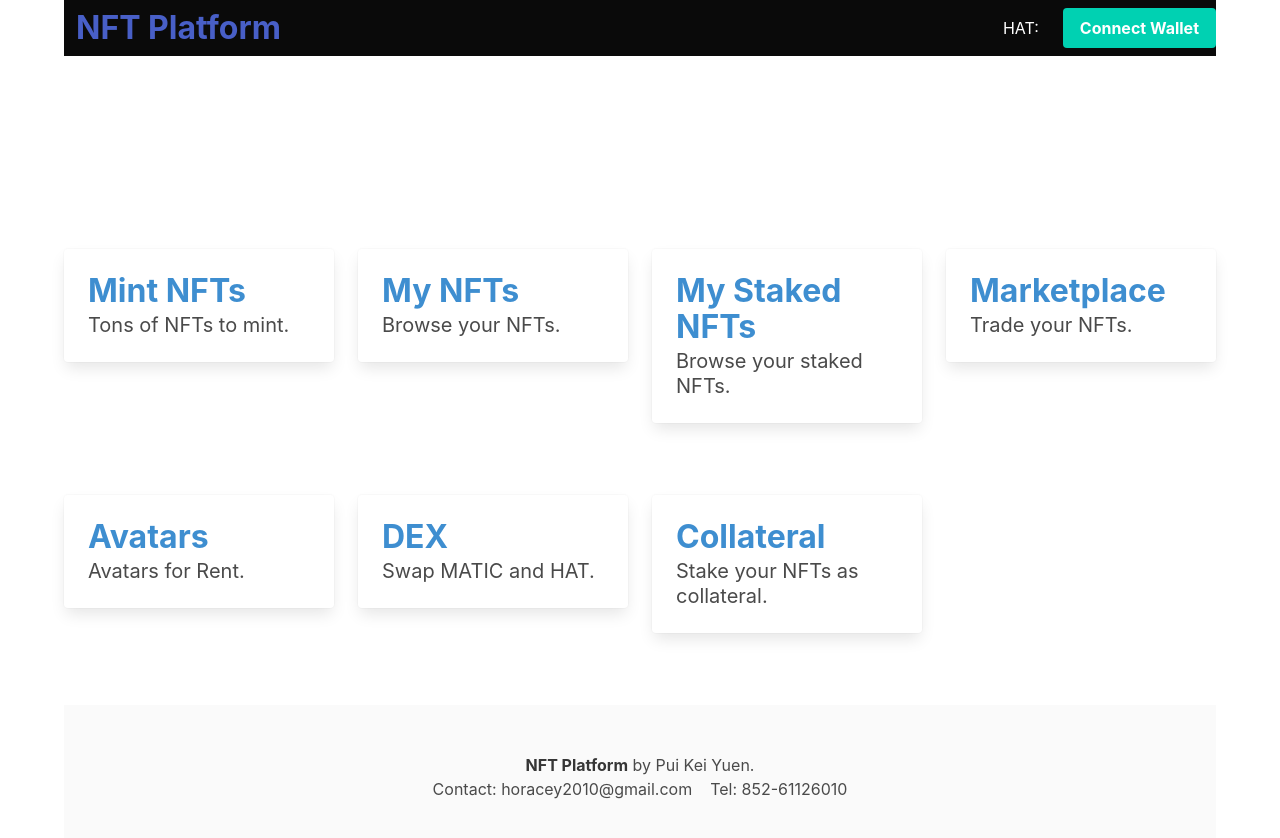
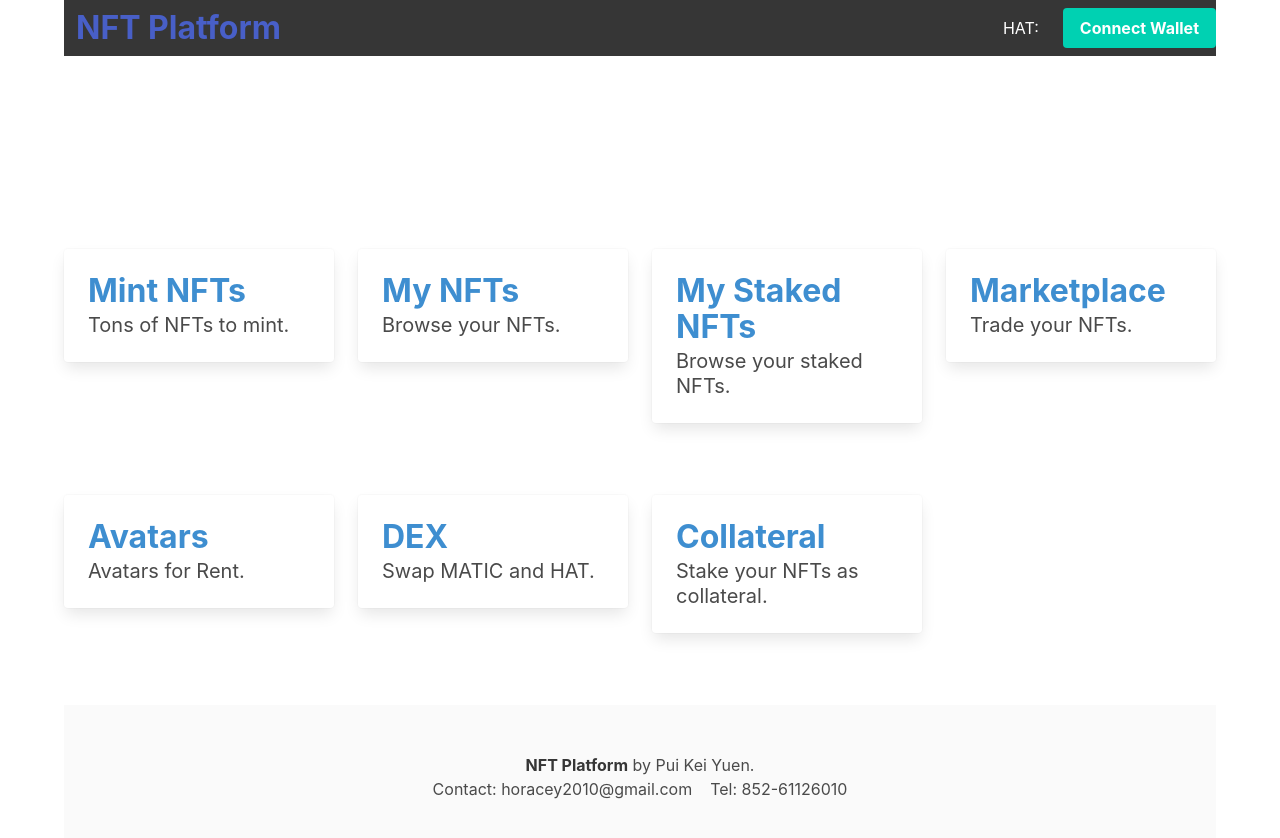
Before and after one commit to horacey2010/updated-mumbai-nft-platform, a Next.js app: page / in a window 1280 px wide. Shown: the top 838 px of the page. Built offline with nearby package versions, Linux system fonts and the light colour scheme; what nft.storage would draw is missing.

Commit message:
Update index.js

```diff
--- a/pages/index.js
+++ b/pages/index.js
@@ -128,7 +128,7 @@ export default function Home() {
   return (
   <>
         <div class="container">
-          <nav class="navbar is-black" role="navigation" aria-label="main navigation">
+          <nav class="navbar has-background-grey-darker" role="navigation" aria-label="main navigation">
             <div id="navbarBasicExample" class="navbar-menu">
               <div class="navbar-start">
 
@@ -143,8 +143,8 @@ export default function Home() {
               <div class="navbar-end">
                 <div class="navbar-item">
                   {address.length > 0
-                    ? `HAT Balance: ${horaceTokenBalance}`
-                    : "HAT:"
+                    ? <div class="has-text-white is-size-6">HAT Balance: `${horaceTokenBalance}`</div>
+                    : <div class="has-text-white is-size-6">HAT:</div>
                   }
                 </div>
                 {
```
